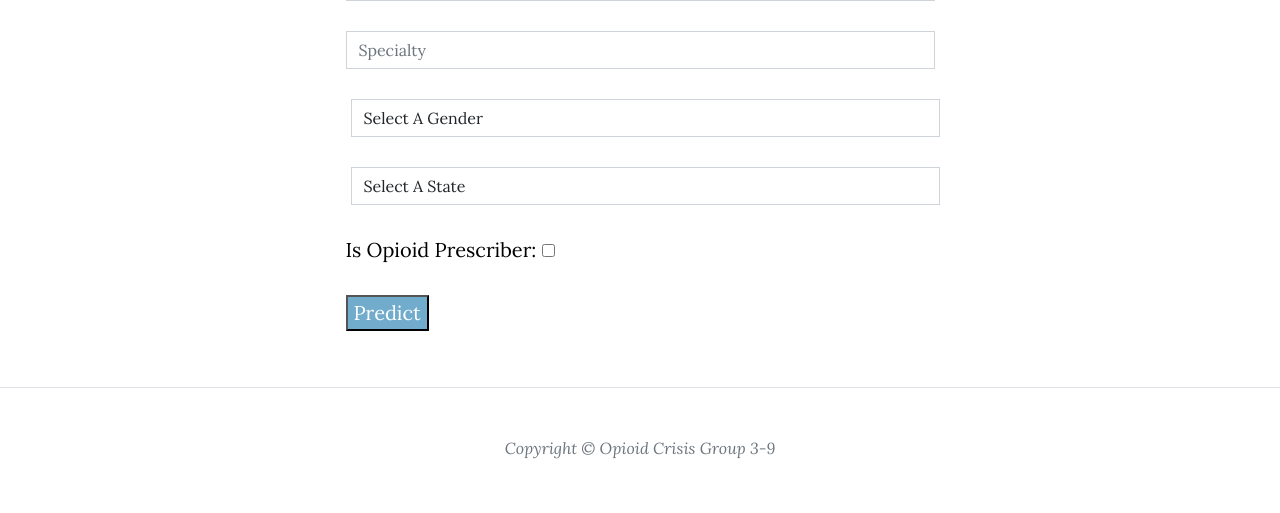
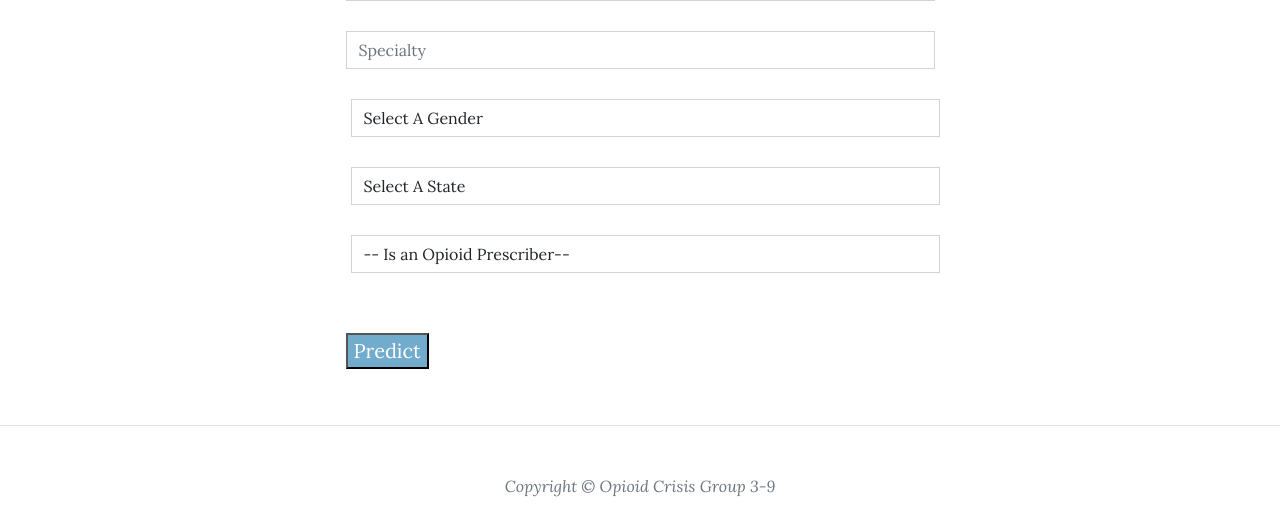
Before and after one commit to kandelin16/INTEX, a Django app: page /machineLearning/ in a window 1280 px wide. Shown: the part 1024-1537 px from the top of the page. Before the commit the page ends 1483 px from the top, so only its background shows below. Run offline with Django 3.2, Linux system fonts and the light colour scheme; data that the repository does not hold is empty; some libraries are stand-ins or nearby versions.

Commit message:
fix checkbox on machine learning page

```diff
--- a/templates/drug/machineLearning.html
+++ b/templates/drug/machineLearning.html
@@ -66,9 +66,12 @@
                 <br/>
 
           <!--label and input for last name-->
-          <label for="isopioidprescriber"> Is Opioid Prescriber: </label>
-          <input type="checkbox" id="isopioidprescriber" name="isopioidprescriber" class="checkbox-lg small" value="True"  />
 
+          <select id="isopioidprescriber" class="form-control custom-flex-item">
+            <option selected value="">-- Is an Opioid Prescriber--</option>
+            <option value="TRUE">YES</option>
+            <option value="FALSE">NO</option>
+          </select>
           <br />
           <br/>
 
```
